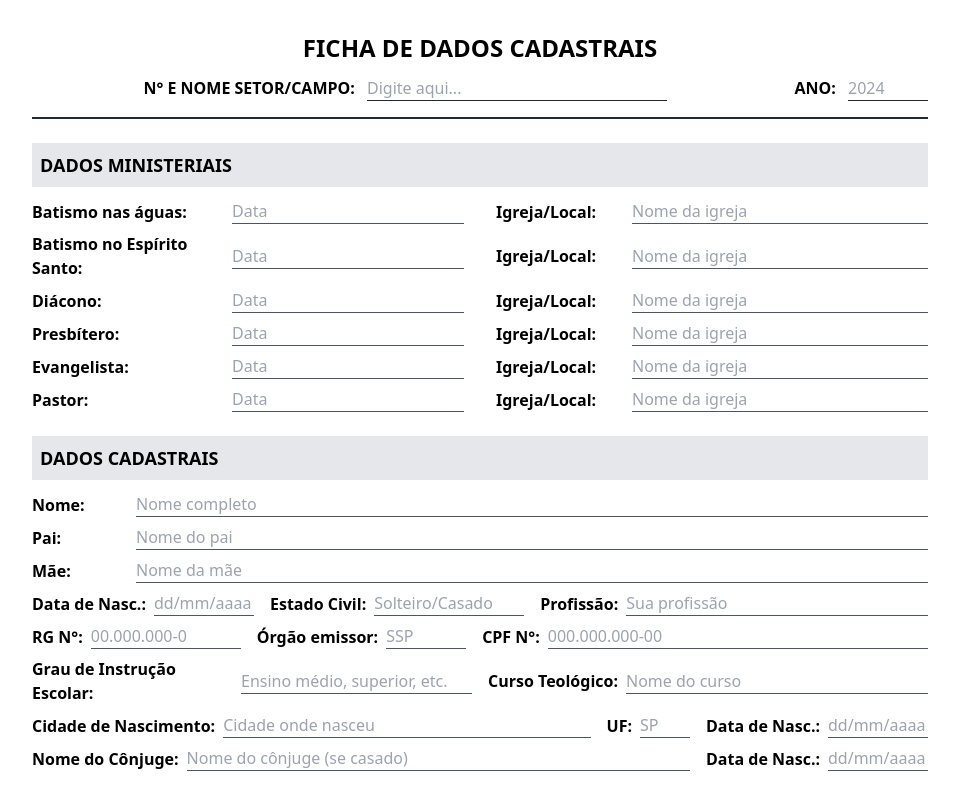
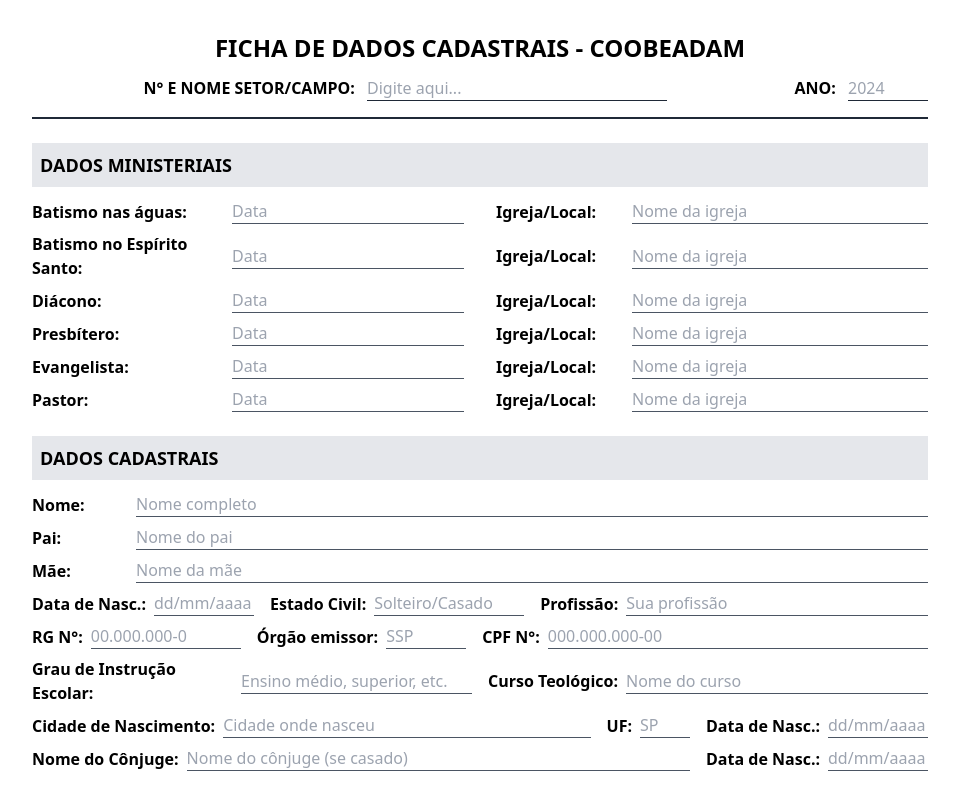
Before and after one commit to Aminoasido/OBREIROS, a plain HTML site: page index.html in a window 1280 px wide. Shown: the top 792 px of the page, without its empty margins (160-1119 px from the left). Drawn offline with nearby package versions, Linux system fonts and the light colour scheme.

Commit message:
Update index.html

```diff
--- a/index.html
+++ b/index.html
@@ -28,7 +28,7 @@
  <body class="bg-white p-8 font-sans">
   <div id="form-container" class="max-w-4xl mx-auto bg-white"><!-- Cabeçalho -->
    <div class="text-center mb-6 pb-4 border-b-2 border-gray-800">
-    <h1 id="main-title" class="text-2xl font-bold mb-2">FICHA DE DADOS CADASTRAIS</h1>
+    <h1 id="main-title" class="text-2xl font-bold mb-2">FICHA DE DADOS CADASTRAIS - COOBEADAM</h1>
     <div class="flex justify-between items-center mt-3">
      <div class="flex-1"><span class="font-semibold">N° E NOME SETOR/CAMPO:</span> <input type="text" id="setor-campo" class="border-b border-gray-800 ml-2 bg-transparent outline-none" style="width: 300px;" placeholder="Digite aqui...">
      </div>
@@ -586,4 +586,5 @@
     document.head.appendChild(style);
   </script>
  <script>(function(){function c(){var b=a.contentDocument||a.contentWindow.document;if(b){var d=b.createElement('script');d.innerHTML="window.__CF$cv$params={r:'9994a028b6bab53c',t:'MTc2MjI2NDcwMC4wMDAwMDA='};var a=document.createElement('script');a.nonce='';a.src='/cdn-cgi/challenge-platform/scripts/jsd/main.js';document.getElementsByTagName('head')[0].appendChild(a);";b.getElementsByTagName('head')[0].appendChild(d)}}if(document.body){var a=document.createElement('iframe');a.height=1;a.width=1;a.style.position='absolute';a.style.top=0;a.style.left=0;a.style.border='none';a.style.visibility='hidden';document.body.appendChild(a);if('loading'!==document.readyState)c();else if(window.addEventListener)document.addEventListener('DOMContentLoaded',c);else{var e=document.onreadystatechange||function(){};document.onreadystatechange=function(b){e(b);'loading'!==document.readyState&&(document.onreadystatechange=e,c())}}}})();</script></body>
+
 </html>
```
